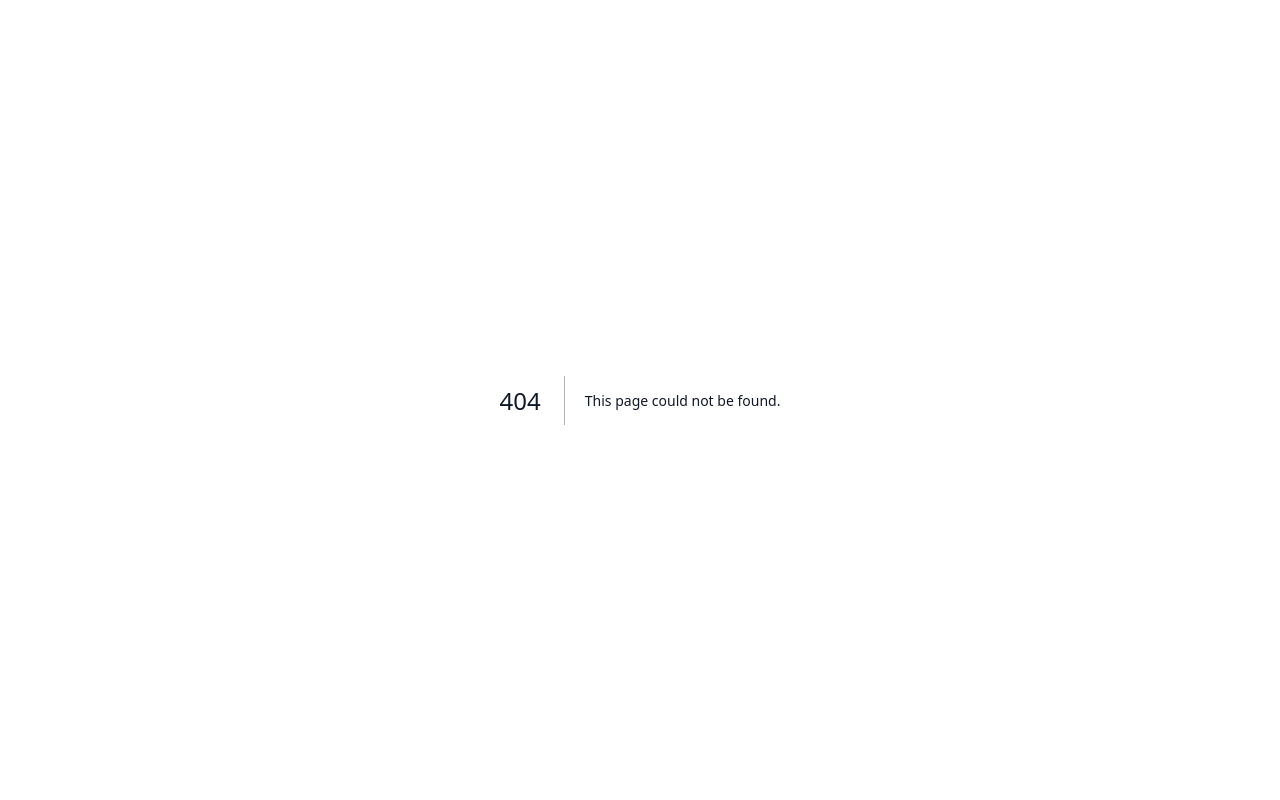
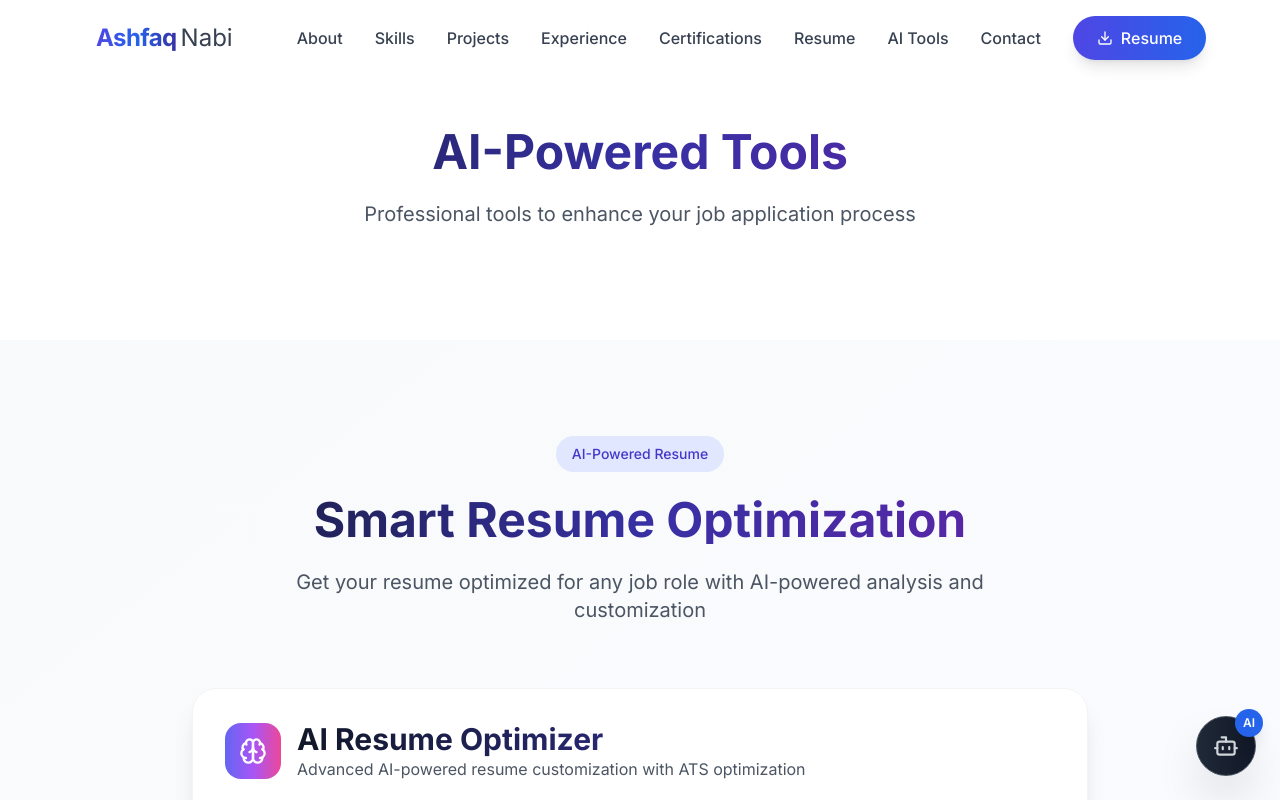
Before and after one commit to eshfaq-ux/AI-Developer-Portfolio, a Next.js app: page /tools in a window 1280 px wide. Before the commit this address had no page. Shown: the top 800 px of the page. Built offline with nearby package versions, Linux system fonts and the light colour scheme.

Commit message:
Optimize homepage: move heavy components to /tools page

```diff
--- a/app/page.tsx
+++ b/app/page.tsx
@@ -5,13 +5,10 @@ import Projects from '@/components/Projects'
 import Experience from '@/components/Experience'
 import Certifications from '@/components/Certifications'
 import Resume from '@/components/Resume'
-import ResumeCustomizer from '@/components/ResumeCustomizer'
-import CoverLetter from '@/components/CoverLetter'
 import Contact from '@/components/Contact'
 import Footer from '@/components/Footer'
 import Navigation from '@/components/Navigation'
 import AIChatbot from '@/components/AIChatbot'
-import portfolioData from '@/data/portfolio.json'
 
 export default function Home() {
   return (
@@ -25,25 +22,6 @@ export default function Home() {
         <Experience />
         <Certifications />
         <Resume />
-        <section id="resume-customizer" className="section-padding bg-gradient-to-br from-gray-50 to-indigo-50/30">
-          <div className="container-custom px-4 sm:px-6">
-            <div className="text-center mb-16">
-              <div className="inline-flex items-center gap-2 bg-indigo-100 text-indigo-700 px-4 py-2 rounded-full text-sm font-medium mb-6">
-                AI-Powered Resume
-              </div>
-              <h2 className="text-4xl sm:text-5xl font-bold bg-gradient-to-r from-gray-900 via-indigo-800 to-purple-800 bg-clip-text text-transparent mb-6">
-                Smart Resume Optimization
-              </h2>
-              <p className="text-lg sm:text-xl text-gray-600 max-w-3xl mx-auto leading-relaxed">
-                Get your resume optimized for any job role with AI-powered analysis and customization
-              </p>
-            </div>
-            <div className="max-w-4xl mx-auto">
-              <ResumeCustomizer />
-            </div>
-          </div>
-        </section>
-        <CoverLetter portfolioData={portfolioData} />
         <Contact />
       </main>
       <Footer />
--- /dev/null
+++ b/app/tools/page.tsx
@@ -0,0 +1,51 @@
+import Navigation from '@/components/Navigation'
+import Footer from '@/components/Footer'
+import AIChatbot from '@/components/AIChatbot'
+import ResumeCustomizer from '@/components/ResumeCustomizer'
+import CoverLetter from '@/components/CoverLetter'
+import portfolioData from '@/data/portfolio.json'
+
+export default function ToolsPage() {
+  return (
+    <>
+      <Navigation />
+      <main className="min-h-screen pt-20">
+        <div className="container mx-auto px-4 py-12">
+          <div className="text-center mb-16">
+            <h1 className="text-4xl sm:text-5xl font-bold bg-gradient-to-r from-gray-900 via-indigo-800 to-purple-800 bg-clip-text text-transparent mb-6">
+              AI-Powered Tools
+            </h1>
+            <p className="text-lg sm:text-xl text-gray-600 max-w-3xl mx-auto leading-relaxed">
+              Professional tools to enhance your job application process
+            </p>
+          </div>
+        </div>
+
+        {/* Resume Customizer Section */}
+        <section id="resume-customizer" className="section-padding bg-gradient-to-br from-gray-50 to-indigo-50/30">
+          <div className="container-custom px-4 sm:px-6">
+            <div className="text-center mb-16">
+              <div className="inline-flex items-center gap-2 bg-indigo-100 text-indigo-700 px-4 py-2 rounded-full text-sm font-medium mb-6">
+                AI-Powered Resume
+              </div>
+              <h2 className="text-4xl sm:text-5xl font-bold bg-gradient-to-r from-gray-900 via-indigo-800 to-purple-800 bg-clip-text text-transparent mb-6">
+                Smart Resume Optimization
+              </h2>
+              <p className="text-lg sm:text-xl text-gray-600 max-w-3xl mx-auto leading-relaxed">
+                Get your resume optimized for any job role with AI-powered analysis and customization
+              </p>
+            </div>
+            <div className="max-w-4xl mx-auto">
+              <ResumeCustomizer />
+            </div>
+          </div>
+        </section>
+
+        {/* Cover Letter Section */}
+        <CoverLetter portfolioData={portfolioData} />
+      </main>
+      <Footer />
+      <AIChatbot />
+    </>
+  )
+}
--- a/components/Navigation.tsx
+++ b/components/Navigation.tsx
@@ -20,7 +20,7 @@ const Navigation = () => {
     { href: '#experience', label: 'Experience' },
     { href: '#certifications', label: 'Certifications' },
     { href: '#resume', label: 'Resume' },
-    { href: '#cover-letter', label: 'Cover Letter' },
+    { href: '/tools', label: 'AI Tools' },
     { href: '#contact', label: 'Contact' },
   ]
 
```
